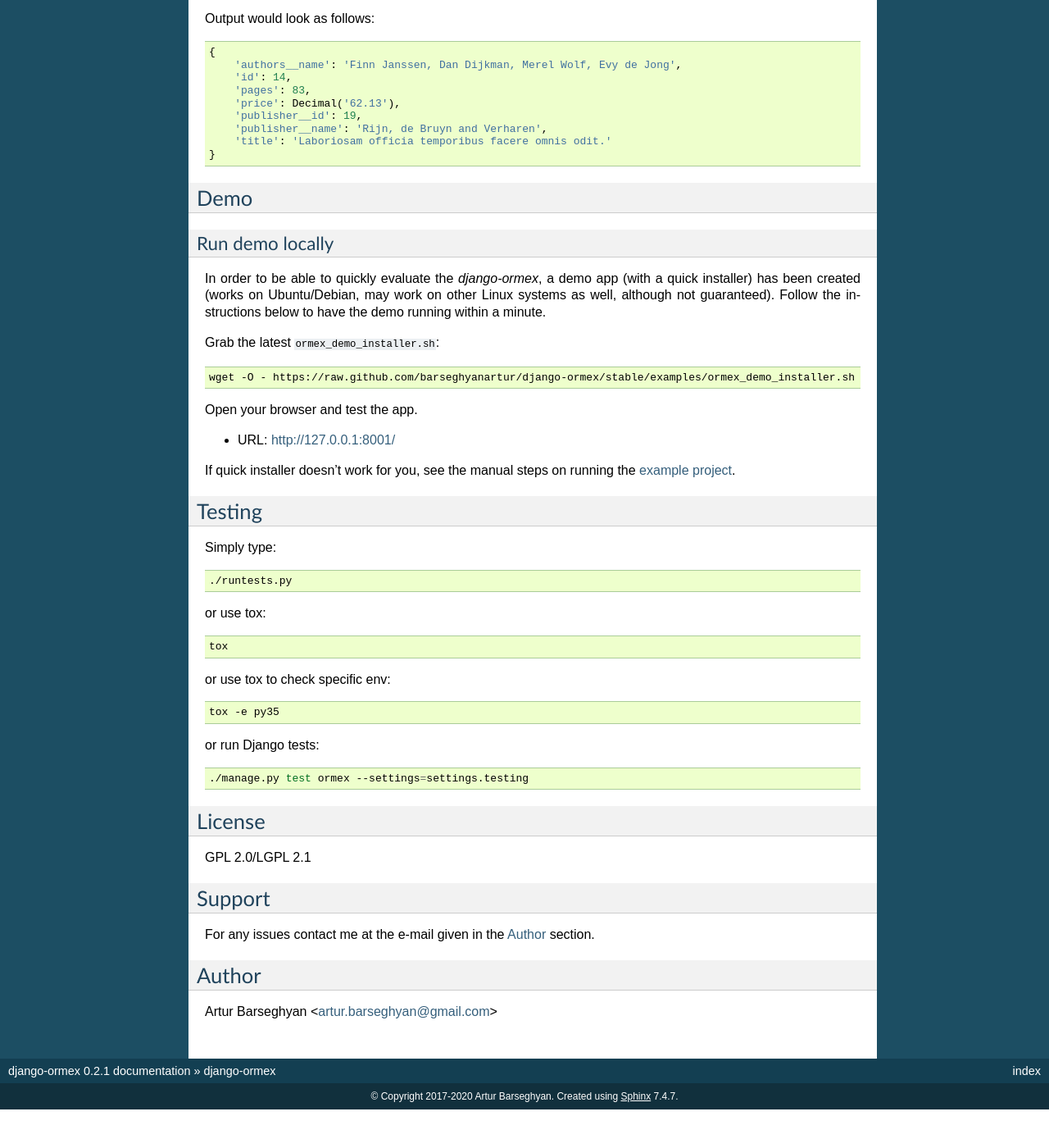
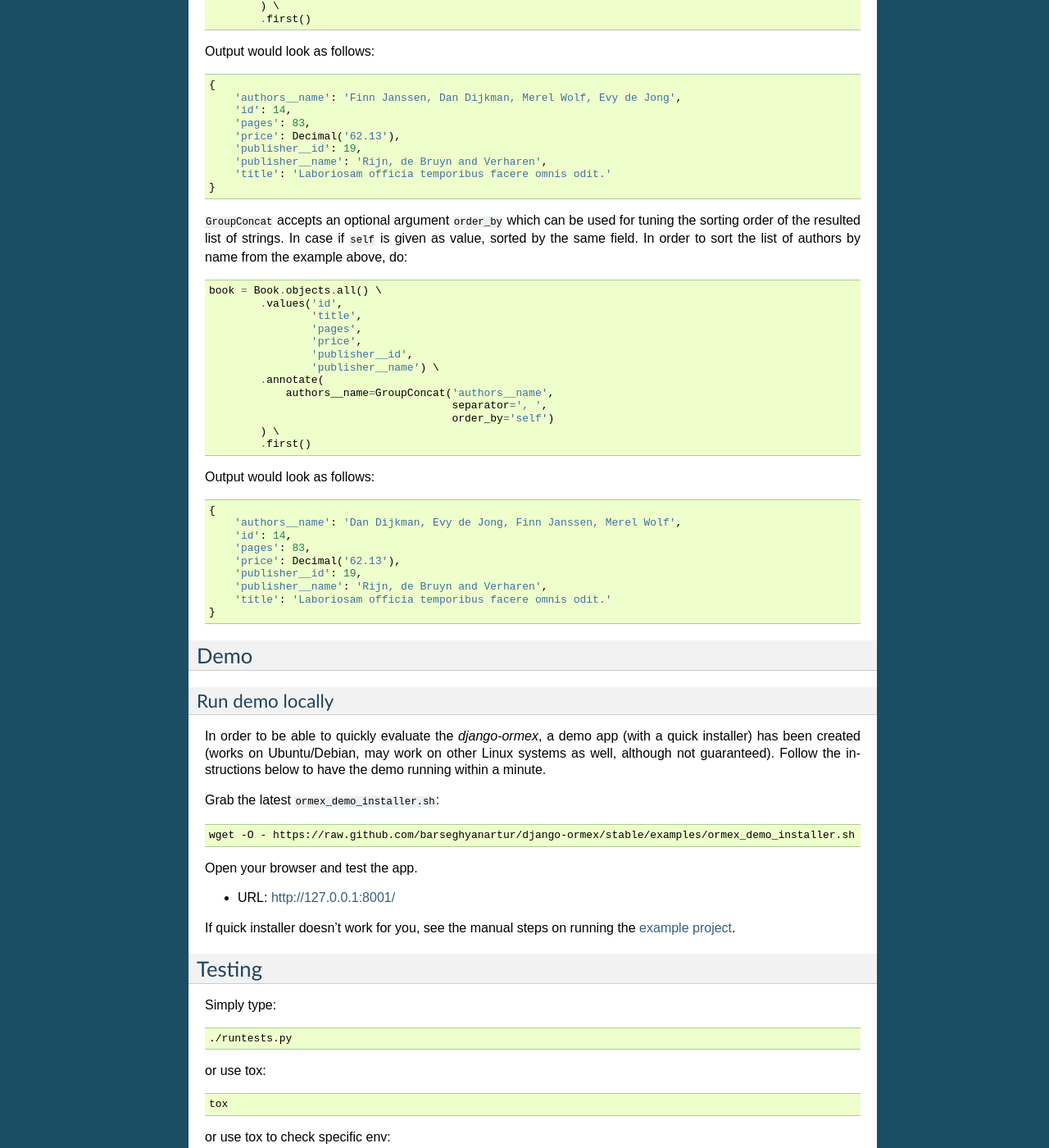
Before and after one commit to barseghyanartur/django-ormex, a Sphinx documentation site: the page built from docs/index.rst, in a window 1280 px wide and 1400 px high, scrolled down 1711 px. Shown: the whole window at 82% size. Built offline with Sphinx 7.4.7, drawn with Linux system fonts in a browser that asks for light colours; before the commit the page ends 3064 px from its top, so only the background shows below that; some of the changed text lies outside the part shown.

Commit message:
Docs updated

```diff
--- a/README.rst
+++ b/README.rst
@@ -209,7 +209,7 @@ or use tox to check specific env:
 
 .. code-block:: sh
 
-    tox -e py35
+    tox -e py38
 
 or run Django tests:
 
--- a/docs/index.rst
+++ b/docs/index.rst
@@ -3,10 +3,30 @@ django-ormex
 ============
 Django ORM extensions.
 
+.. image:: https://img.shields.io/pypi/v/django-ormex.svg
+   :target: https://pypi.python.org/pypi/django-ormex
+   :alt: PyPI Version
+
+.. image:: https://img.shields.io/pypi/pyversions/django-ormex.svg
+    :target: https://pypi.python.org/pypi/django-ormex/
+    :alt: Supported Python versions
+
+.. image:: https://img.shields.io/travis/barseghyanartur/django-ormex/master.svg
+   :target: http://travis-ci.org/barseghyanartur/django-ormex
+   :alt: Build Status
+
+.. image:: https://img.shields.io/badge/license-GPL--2.0--only%20OR%20LGPL--2.1--or--later-blue.svg
+   :target: https://github.com/barseghyanartur/django-ormex/#License
+   :alt: GPL-2.0-only OR LGPL-2.1-or-later
+
+.. image:: https://coveralls.io/repos/github/barseghyanartur/django-ormex/badge.svg?branch=master&service=github
+    :target: https://coveralls.io/github/barseghyanartur/django-ormex?branch=master
+    :alt: Coverage
+
 Prerequisites
 =============
-- Django 1.8, 1.9, 1.10, 1.11
-- Python 2.7, 3.4, 3.5, 3.6
+- Django 1.11, 2.2 and 3.0.
+- Python 2.7, 3.5, 3.6, 3.7 and 3.8
 
 Supported databases
 ===================
@@ -112,6 +132,42 @@ Output would look as follows:
         'title': 'Laboriosam officia temporibus facere omnis odit.'
     }
 
+``GroupConcat`` accepts an optional argument ``order_by`` which can be used
+for tuning the sorting order of the resulted list of strings. In case if
+``self`` is given as value, sorted by the same field. In order to sort the
+list of authors by name from the example above, do:
+
+.. code-block:: python
+
+    book = Book.objects.all() \
+            .values('id',
+                    'title',
+                    'pages',
+                    'price',
+                    'publisher__id',
+                    'publisher__name') \
+            .annotate(
+                authors__name=GroupConcat('authors__name',
+                                          separator=', ',
+                                          order_by='self')
+            ) \
+            .first()
+
+
+Output would look as follows:
+
+.. code-block:: python
+
+    {
+        'authors__name': 'Dan Dijkman, Evy de Jong, Finn Janssen, Merel Wolf',
+        'id': 14,
+        'pages': 83,
+        'price': Decimal('62.13'),
+        'publisher__id': 19,
+        'publisher__name': 'Rijn, de Bruyn and Verharen',
+        'title': 'Laboriosam officia temporibus facere omnis odit.'
+    }
+
 Demo
 ====
 Run demo locally
@@ -153,7 +209,7 @@ or use tox to check specific env:
 
 .. code-block:: sh
 
-    tox -e py35
+    tox -e py38
 
 or run Django tests:
 
```
Also changed, not shown: other parts of docs/index.rst (+1 -1 lines).
